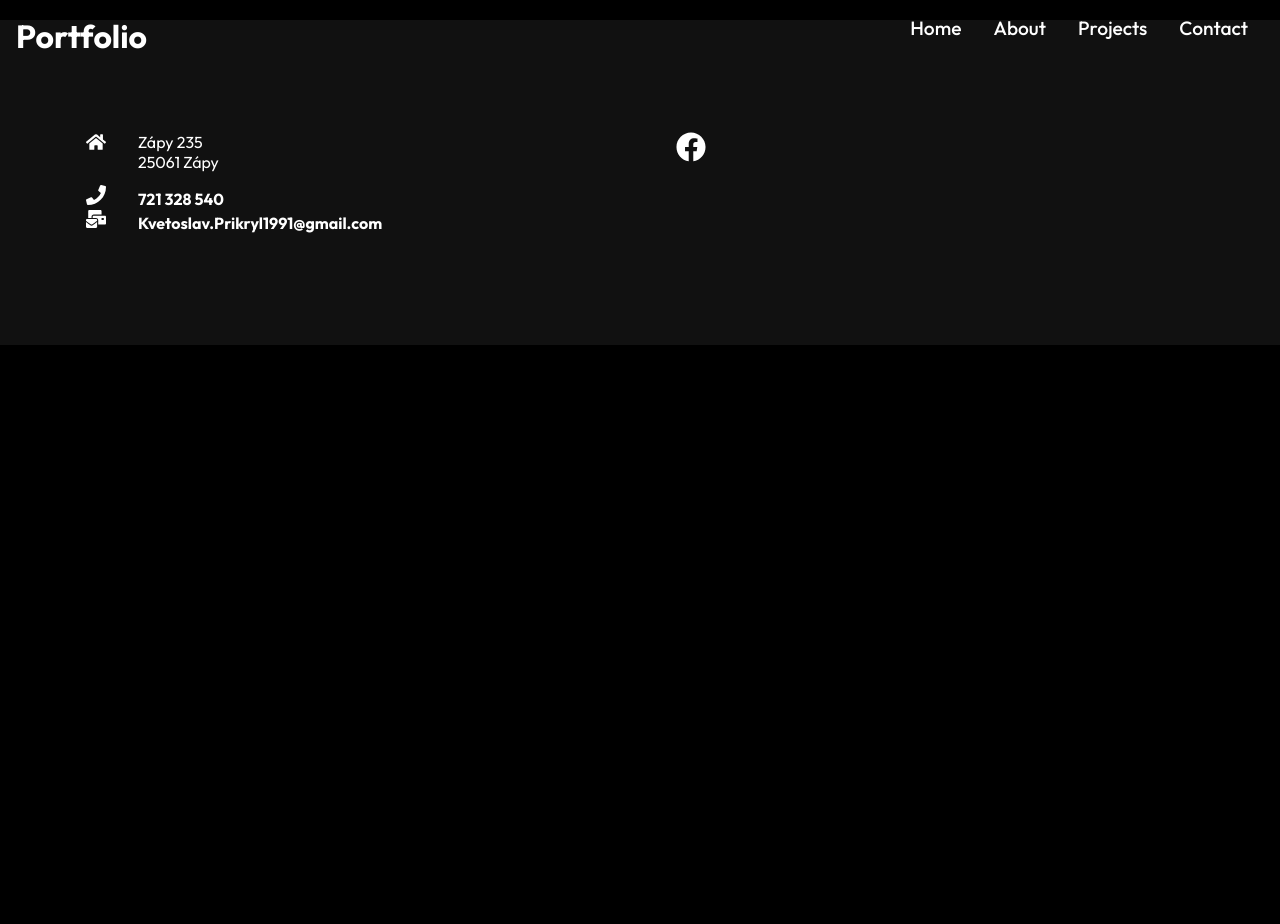
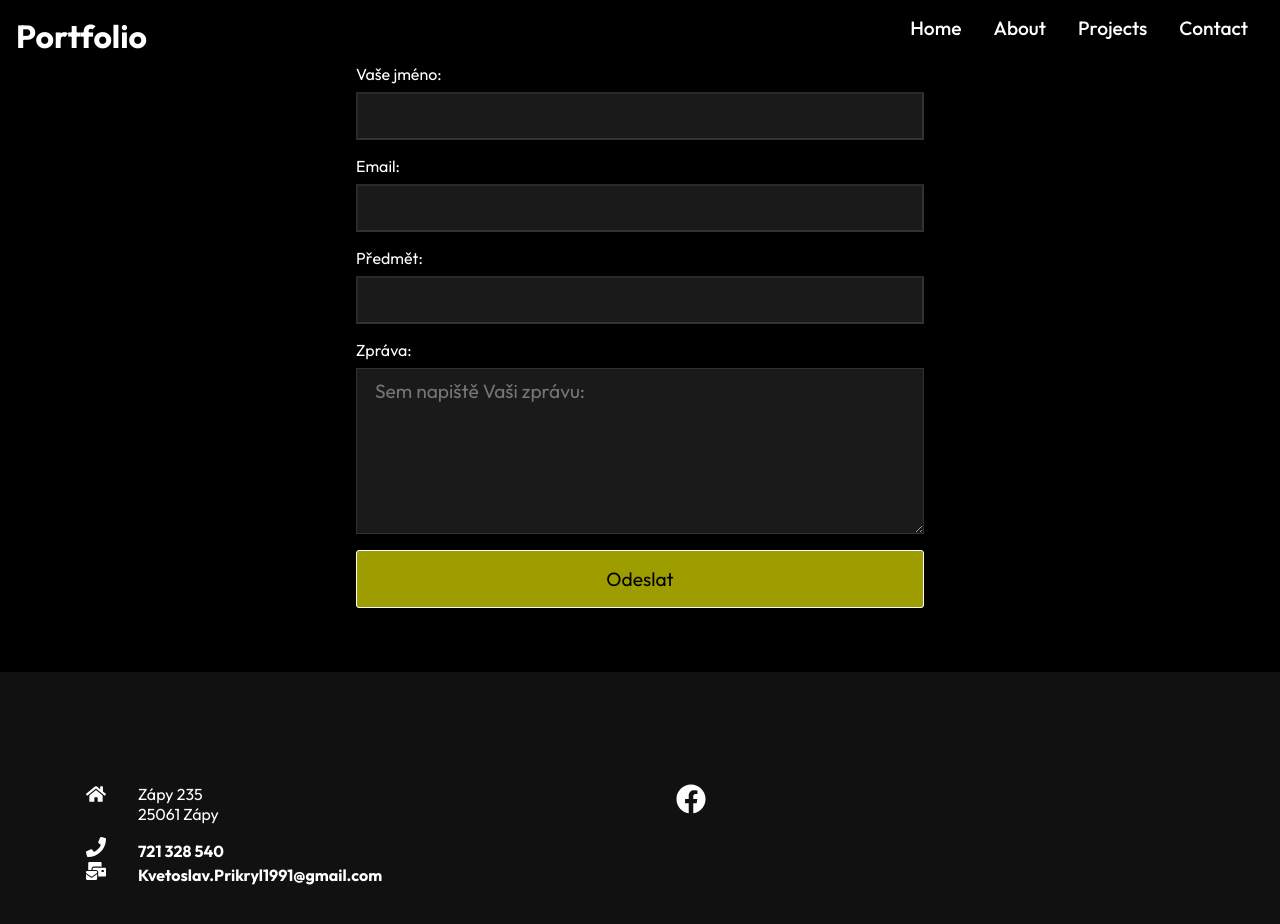
Before and after one commit to KvetoslavPrikryl/Portfolio, a React (Create React App) app: page /contact in a window 1280 px wide. Shown: the top 924 px of the page. Before the commit the page ends 800 px from the top, so only its background shows below. Built offline with nearby package versions, Linux system fonts and the light colour scheme.

Commit message:
styles Form.js

```diff
--- /dev/null
+++ b/src/components/Form.js
@@ -0,0 +1,22 @@
+import "./FormStyles.css"
+import React from 'react'
+
+const Form = () => {
+  return (
+    <div className="form">
+      <form>
+        <label>Vaše jméno:</label>
+        <input type="text"></input>
+        <label>Email:</label>
+        <input type="text"></input>
+        <label>Předmět:</label>
+        <input type="text"></input>
+        <label>Zpráva:</label>
+        <textarea rows="6" placeholder="Sem napiště Vaši zprávu:" />
+        <button className="btn">Odeslat</button>
+      </form>
+    </div>
+  )
+}
+
+export default Form
--- /dev/null
+++ b/src/components/FormStyles.css
@@ -0,0 +1,20 @@
+label{
+    color:white;
+    margin-bottom: 0.5rem;
+
+}
+form{
+    display: flex;
+    flex-direction: column;
+    padding: 4rem 1rem;
+    margin: auto;
+    max-width: 600px;
+}
+form input, form textarea{
+    margin-bottom: 1rem;
+    padding: 10px 18px;
+    font-size: 1.2rem;
+    background-color: rgba(255, 255, 255, 0.1);
+    border-color: rgba(255, 255, 255, 0.1);
+    color: #f4f4f4;
+}
--- a/src/components/From.js
+++ /dev/null
@@ -1,10 +0,0 @@
-import "./FromStyles.css"
-import React from 'react'
-
-const From = () => {
-  return (
-    <div>From</div>
-  )
-}
-
-export default From
--- a/src/index.css
+++ b/src/index.css
@@ -28,4 +28,5 @@ ul{
 }
 .btn:hover{
   background: rgba(0,0,0,0.9);
+  color: white;
 }
--- a/src/routes/Contact.js
+++ b/src/routes/Contact.js
@@ -1,12 +1,12 @@
 import React from 'react';
 import Navbar from '../components/Navbar';
 import Footer from "../components/Footer";
-import From from '../components/From';
+import Form from '../components/Form';
 
 const Contact = () => {
   return <div>
     <Navbar />
-    <From />
+    <Form />
     <Footer />
   </div>;
 };
```
Also changed, not shown: src/components/FromStyles.css (deleted).
